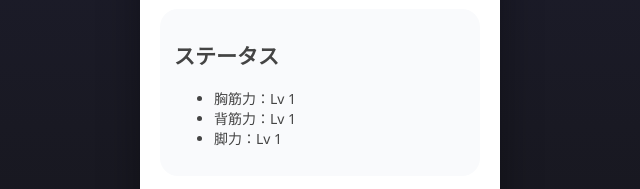
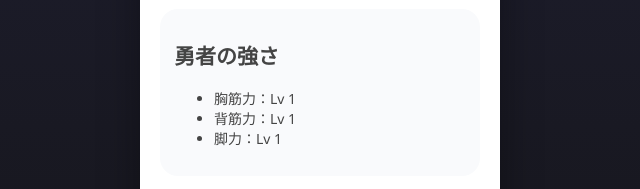
Before and after one commit to jumpsq1227/Muscle-RPG, a plain HTML site: page index.html in a window 1280 px wide. Shown: the part 206-395 px from the top of the page, 320-960 px from the left. Drawn offline with Linux system fonts and the light colour scheme.

Commit message:
Update index.html

```diff
--- a/index.html
+++ b/index.html
@@ -13,7 +13,7 @@
   <input type="text" id="playerId" placeholder="プレーヤーID">
 
   <div class="status">
-    <h2>ステータス</h2>
+    <h2>勇者の強さ</h2>
     <ul>
       <li>胸筋力：Lv <span id="chestLv">1</span></li>
       <li>背筋力：Lv <span id="backLv">1</span></li>
```
